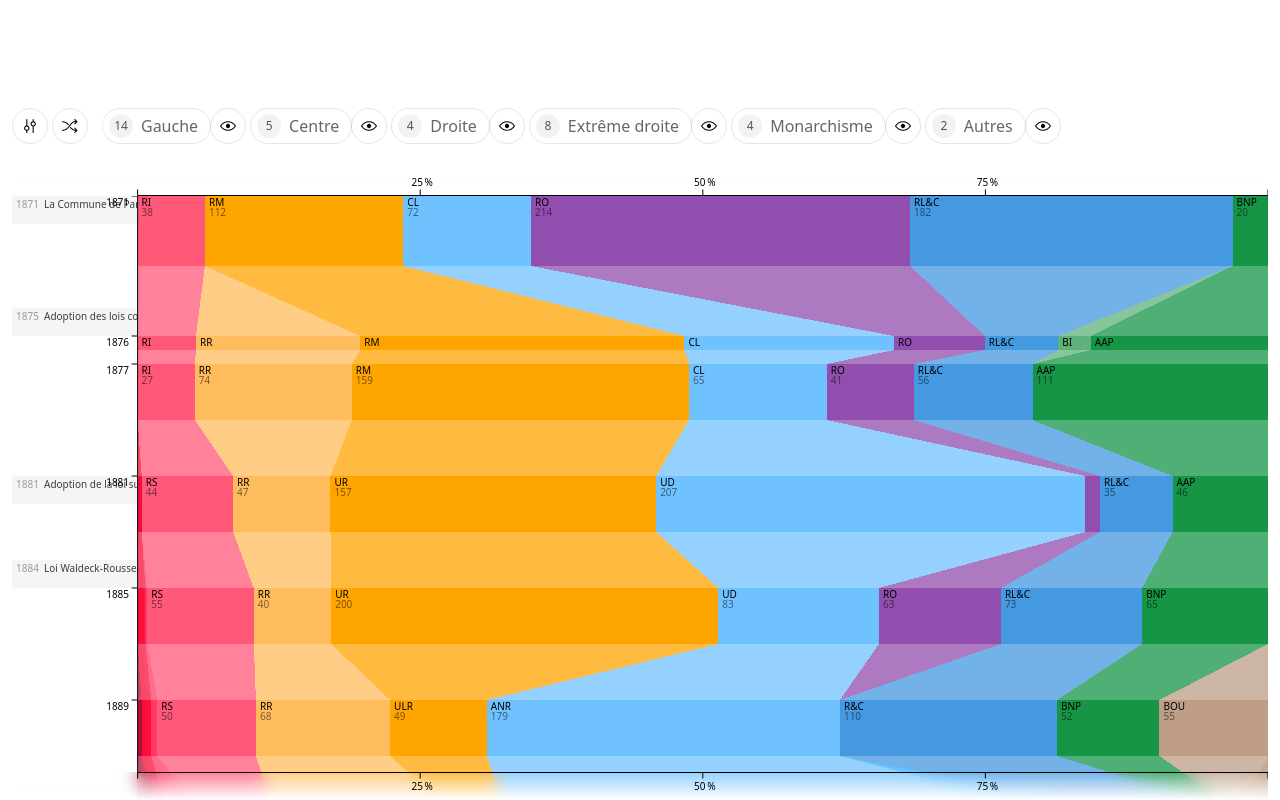
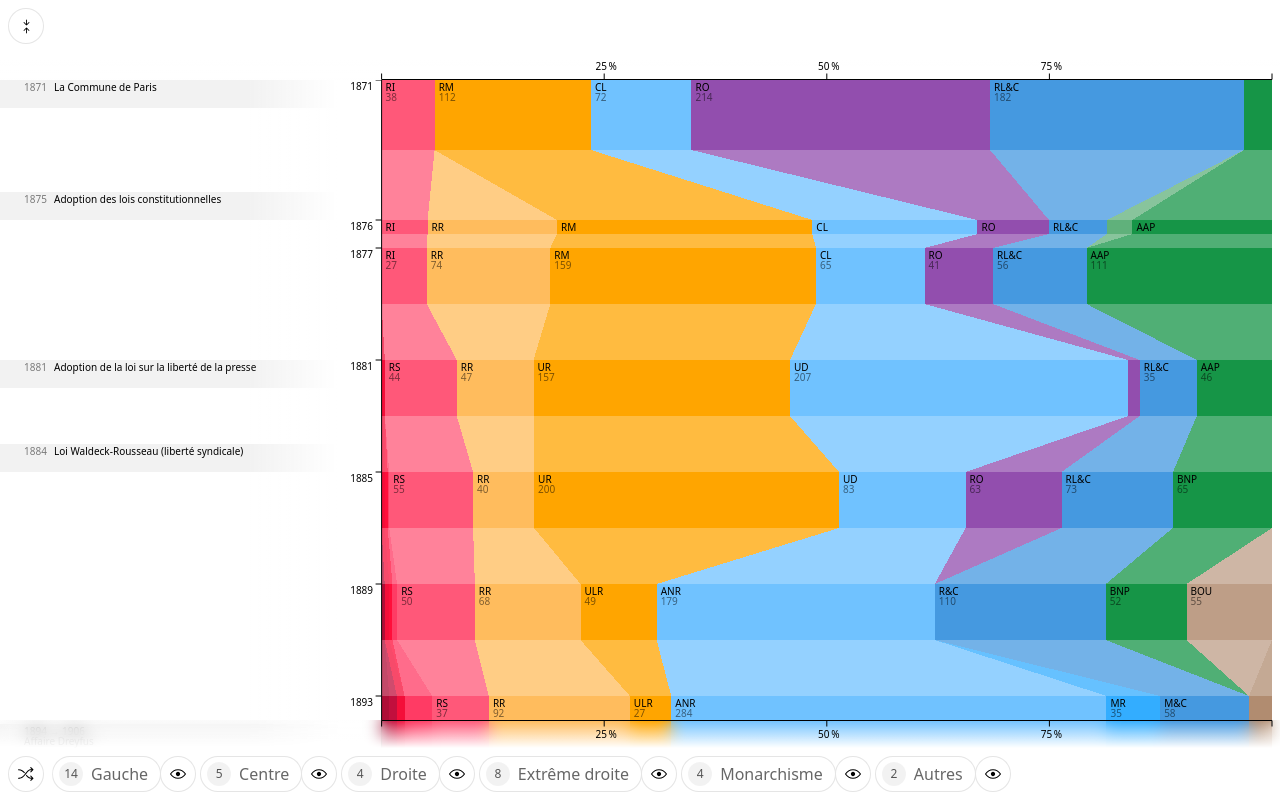
Before and after one commit to ledouxm/legislatures, a Next.js app: page / in a window 1280 px wide. Built offline with nearby package versions, Linux system fonts and the light colour scheme.

Commit message:
feat(settings buttons lines, coalition borders): filters buttons on the bottom, other settings on top, better coalition borders

```diff
--- a/app/page.tsx
+++ b/app/page.tsx
@@ -8,6 +8,9 @@ import { FamilyType } from "../types/family";
 import { RepublicType } from "../types/republic";
 import { CurrentType } from "../types/current";
 import { EventType } from "../types/event";
+import SettingsButton from "../components/appUi/settingsButton";
+import { MixerVerticalIcon } from "@radix-ui/react-icons";
+import SettingsLine from "../components/appUi/settingsLine";
 
 export default function HomePage() {
     const [republics, setRepublics] = useState<RepublicType[] | null>(null);
@@ -58,15 +61,27 @@ export default function HomePage() {
                         </button>
                     </div>
                 </header> */}
-                <FiltersLine
-                    families={families}
-                    setSettingsVisibility={() => setSettingsVisibility(!settingsVisibility)}
-                />
+
+                {/* <div className="fixed z-20 p-2">
+                    <SettingsButton
+                        Icon={MixerVerticalIcon}
+                        onClick={() => setSettingsVisibility(!settingsVisibility)}
+                        label="Paramétrer la visualisation"
+                    />
+                </div> */}
+
+                <SettingsLine />
+
                 <Main
                     republics={republics}
                     currents={currents}
                     events={events}
                     settingsVisibility={settingsVisibility}
+                    setSettingsVisibility={() => setSettingsVisibility(false)}
+                />
+                <FiltersLine
+                    families={families}
+                    // setSettingsVisibility={() => setSettingsVisibility(!settingsVisibility)}
                 />
         </>
     )
--- a/components/appUi/badge.tsx
+++ b/components/appUi/badge.tsx
@@ -7,7 +7,7 @@ export default function Badge({ name, hex, onClick }: { name: string; hex: strin
     return (
         <button
             aria-label={`${name}, détails`}
-            className="bg-opacity-10 text-opacity-90 rounded-lg px-1.5 py-1 sm:py-0.5 text-sm sm:text-base font-normal cursor-pointer hover:bg-opacity-20 hover:text-opacity-100 hover:shadow-sm transition text-nowrap items-center flex gap-1.5"
+            className="bg-opacity-10 text-opacity-90 rounded-lg px-1.5 py-1 sm:py-0.5 text-sm sm:text-base font-normal cursor-pointer hover:bg-opacity-20 hover:text-opacity-100 hover:shadow-sm transition text-nowrap items-center flex gap-1.5 h-7"
             style={{
                 backgroundColor: `rgb(
                     ${color},
--- a/components/appUi/entityDetails.tsx
+++ b/components/appUi/entityDetails.tsx
@@ -164,13 +164,13 @@ export default function EntityDetails() {
     }, []);
 
     return (
-        <div className="fixed z-50 bg-black/25 sm:bg-transparent backdrop-blur-sm sm:backdrop-blur-0 top-0 bottom-0 left-0 right-0 sm:pointer-events-none p-2 sm:p-5 flex items-end justify-center sm:justify-start">
+        <div className="fixed z-50 bg-black/25 sm:bg-transparent backdrop-blur-sm sm:backdrop-blur-0 top-0 bottom-0 left-0 right-0 sm:pointer-events-none p-2 sm:px-5 sm:py-16 flex items-end justify-center sm:justify-start">
             <div
                 ref={detailsRef}
                 className="rounded-2xl shadow-lg w-full sm:w-auto max-w-[28rem] bg-white p-2.5 sm:p-3 flex flex-col gap-2.5 sm:gap-4 border border-black/5 pointer-events-auto"
             >
                 {/* Buttons bar */}
-                <div className="flex justify-between w-full">
+                <div className="flex justify-between w-full items-start">
                     {/* If current, add a button to display or hide it */}
                     {current
                         ? <button
--- a/components/appUi/filtersLine.tsx
+++ b/components/appUi/filtersLine.tsx
@@ -1,15 +1,15 @@
 "use client";
 
-import { MixerVerticalIcon, ReloadIcon, ShuffleIcon } from "@radix-ui/react-icons";
+import { ReloadIcon, ShuffleIcon } from "@radix-ui/react-icons";
 import EntityButton from "./entityButton";
 import { CurrentType } from "../../types/current";
-import { useEffect, useRef, useState } from "react";
+import { useEffect, useRef } from "react";
 import { FamilyType } from "../../types/family";
 import CurrentsFamily from "./currentsFamily";
 import SettingsButton from "./settingsButton";
 import { useVisibleCurrentsContext } from "../utils/currentsContext";
 
-export default function FiltersLine({ families, setSettingsVisibility }: { families: FamilyType[]; setSettingsVisibility: () => void }) {
+export default function FiltersLine({ families }: { families: FamilyType[] }) {
     const scrollRef = useRef<HTMLDivElement>(null);
     const { visibleCurrents, setVisibleCurrents } = useVisibleCurrentsContext();
     const currents = families?.flatMap((family) => family.currents);
@@ -48,16 +48,12 @@ export default function FiltersLine({ families, setSettingsVisibility }: { famil
     }, []);
 
     return (
-        <section className="w-full h-20 md:h-36 px-3 mb-3 md:mb-6 flex items-end max-w-screen-3xl mx-auto">
+        <section className="w-full p-2 flex items-end max-w-screen-3xl mx-auto">
             <div className="w-full flex">
                 {/* List controls */}
                 <div className="flex gap-1 items-center">
                     {/* Settings button */}
-                    <SettingsButton
-                        Icon={MixerVerticalIcon}
-                        onClick={() => setSettingsVisibility()}
-                        label="Paramétrer la visualisation"
-                    />
+
 
                     {/* Shuffle button */}
                     <SettingsButton
@@ -85,9 +81,9 @@ export default function FiltersLine({ families, setSettingsVisibility }: { famil
 
                 {/* Currents list */}
                 <div className="relative overflow-hidden w-full">
-                    <div className="absolute left-0 top-0 h-full w-6 bg-gradient-to-r from-white via-white z-30 pointer-events-none -translate-x-1.5"></div>
-                    <div className="absolute right-0 top-0 h-full w-6 bg-gradient-to-l from-white via-white z-30 pointer-events-none translate-x-1.5"></div>
-                    <div className="overflow-x-scroll h-full flex gap-1 no-scrollbar px-3.5" ref={scrollRef}>
+                    <div className="absolute left-0 top-0 h-full w-4 bg-gradient-to-r from-white via-white z-30 pointer-events-none -translate-x-1.5"></div>
+                    <div className="absolute right-0 top-0 h-full w-4 bg-gradient-to-l from-white via-white z-30 pointer-events-none translate-x-1.5"></div>
+                    <div className="overflow-x-scroll h-full flex gap-1 no-scrollbar px-2" ref={scrollRef}>
                         {families ? families.map((family, index) => (
                             <CurrentsFamily
                                 key={index}
--- a/components/appUi/main.tsx
+++ b/components/appUi/main.tsx
@@ -6,57 +6,41 @@ import Chart from "../chart/chart";
 import { CurrentType } from "../../types/current";
 import { EventType } from "../../types/event";
 import { RepublicType } from "../../types/republic";
-import { FamilyType } from "../../types/family";
 import { TooltipProvider } from "../utils/tooltipContext";
-import { useState } from "react";
-import PercentageButton from "./percentageButton";
+import { useEffect, useRef, useState } from "react";
 import { useDetailsContext } from "../utils/detailsContext";
-import { useTransitionsContext } from "../utils/transitionsContext";
 
 type Props = {
     republics: RepublicType[];
     currents: CurrentType[];
     events: EventType[];
     settingsVisibility: boolean;
+    setSettingsVisibility: () => void;
 }
 
 
-export default function Main({republics, currents, events, settingsVisibility}: Props) {
-    const [axisLeftPercentage, setAxisLeftPercentage] = useState(10);
+export default function Main({republics, currents, events, settingsVisibility, setSettingsVisibility}: Props) {
+    const [axisLeftPercentage, setAxisLeftPercentage] = useState(30);
     const { detailsContent } = useDetailsContext();
     const selectedEntity = detailsContent?.entity;
-    const { transitionsVisibility, setTransitionsVisibility } = useTransitionsContext();
+
+    // Close the settings when the user clicks outside
+    const settingsRef = useRef<HTMLDivElement>(null);
+    useEffect(() => {
+        function handleClickOutside(event: MouseEvent) {
+            if (settingsRef.current && !settingsRef.current.contains(event.target as Node)) {
+                setSettingsVisibility();
+            }
+        }
+        document.addEventListener("mousedown", handleClickOutside);
+        return () => document.removeEventListener("mousedown", handleClickOutside);
+    }, [settingsRef, setSettingsVisibility]);
 
     return (
         <main
-            className="w-full max-w-screen-3xl mx-auto px-3 h-[calc(100dvh-5.75rem)] md:h-[calc(100dvh-10.5rem)]"
+            className="relative w-full max-w-screen-3xl mx-auto h-[calc(100dvh-6.5rem)]"
         >
             <div className="w-full h-full overflow-y-scroll no-scrollbar">
-                <div className={`${settingsVisibility ? "flex" : "hidden"} gap-2 absolute z-20 bg-white bg-opacity-35 backdrop-blur mt-1 px-2.5 py-1.5 rounded-lg border border-black/10`}>
-                    <input
-                        type="range"
-                        name="axisLeft"
-                        id="axisLeft"
-                        min={5}
-                        max={50}
-                        value={axisLeftPercentage}
-                        step={5}
-                        onChange={(e) => setAxisLeftPercentage(Number(e.target.value))}
-                    />
-                    <PercentageButton
-                        percentage={axisLeftPercentage}
-                        deputies={axisLeftPercentage}
-                        totalDeputies={50}
-                        onHover={() => {}}
-                        isPercentage={false}
-                    />
-
-                    <div className="contents">
-                        <input type="checkbox" name="transitions" id="transitions-checkbox" onChange={() => setTransitionsVisibility(!transitionsVisibility)} checked={transitionsVisibility} />
-                        <label htmlFor="transitions-checkbox" className="text-sm">Transitions</label>
-                    </div>
-                </div>
-
                 {/* Chart */}
                 {republics && currents && events && (
                     <TooltipProvider>
--- a/components/appUi/settingsButton.tsx
+++ b/components/appUi/settingsButton.tsx
@@ -16,7 +16,7 @@ export default function SettingsButton({
     return (
         <button
             aria-label={label}
-            className={`group flex items-center justify-center rounded-full border border-black/10 hover:border-black/20 transition text-nowrap gap-2 select-none
+            className={`group flex items-center justify-center rounded-full border border-black/10 hover:border-black/20 transition text-nowrap gap-2 select-none bg-white
                 ${Icon && !name ?
                     'size-9 flex-shrink-0' :
                     'h-9 px-3'
--- /dev/null
+++ b/components/appUi/settingsLine.tsx
@@ -0,0 +1,35 @@
+"use client";
+
+import { HeightIcon } from "@radix-ui/react-icons";
+import SettingsButton from "./settingsButton";
+import { useTransitionsContext } from "../utils/transitionsContext";
+
+function HideTransitionsIcon() {
+    return (
+        <svg width="15" height="15" viewBox="0 0 15 15" fill="none" xmlns="http://www.w3.org/2000/svg">
+            <path fillRule="evenodd" clipRule="evenodd" d="M7.81742 6.36819C7.64168 6.54393 7.35676 6.54393 7.18102 6.36819L4.68102 3.86819C4.50532 3.69245 4.50532 3.40753 4.68102 3.23179C4.85672 3.05606 5.14168 3.05606 5.31742 3.23179L7.04922 4.9636C7.04922 4.9636 7.04922 1.5 7.04922 1C7.04922 0.75 7.25069 0.55 7.49922 0.55C7.74775 0.55 7.94922 0.75 7.94922 1C7.94922 1.28906 7.94922 4.9636 7.94922 4.9636L9.68102 3.23179C9.85676 3.05606 10.1417 3.05606 10.3174 3.23179C10.4932 3.40753 10.4932 3.69246 10.3174 3.8682L7.81742 6.36819Z" fill="black"/>
+            <path fillRule="evenodd" clipRule="evenodd" d="M7.18111 8.63181C7.35685 8.45606 7.64177 8.45606 7.81751 8.63181L10.3175 11.1318C10.4932 11.3075 10.4932 11.5925 10.3175 11.7682C10.1418 11.9439 9.85685 11.9439 9.68111 11.7682L7.94931 10.0364C7.94931 10.0364 7.94931 13.5 7.94931 14C7.94931 14.25 7.74785 14.45 7.49931 14.45C7.25078 14.45 7.04931 14.25 7.04931 14C7.04931 13.7109 7.04931 10.0364 7.04931 10.0364L5.31751 11.7682C5.14177 11.9439 4.85685 11.9439 4.68111 11.7682C4.50538 11.5925 4.50538 11.3075 4.68111 11.1318L7.18111 8.63181Z" fill="black"/>
+        </svg>
+    );
+}
+
+export default function SettingsLine() {
+    const { transitionsVisibility, setTransitionsVisibility } = useTransitionsContext();
+
+    return (
+        <section className="w-full p-2 flex items-end max-w-screen-3xl mx-auto">
+            <div className="w-full flex">
+                <div className="flex gap-1 items-center">
+                    {/* Settings button */}
+
+                    <SettingsButton
+                        Icon={transitionsVisibility ? HideTransitionsIcon : HeightIcon}
+                        onClick={() => setTransitionsVisibility(!transitionsVisibility)}
+                        label={transitionsVisibility ? "Masquer les transitions" : "Afficher les transitions"}
+                    />
+
+                </div>
+            </div>
+        </section>
+    )
+}
--- a/components/chart/chart.tsx
+++ b/components/chart/chart.tsx
@@ -24,7 +24,7 @@ export default function Chart({republics, currents, events, axisLeftPercentage}:
     const [ref, dimensions] = useChartDimensions({
         marginTop: 0,
         marginLeft: 0,
-        marginRight: 0,
+        marginRight: 8,
         marginBottom: 0
     })
 
@@ -49,6 +49,14 @@ export default function Chart({republics, currents, events, axisLeftPercentage}:
 
     // Get the tooltip party
     const { tooltipContent, setTooltipContent } = useTooltipContext();
+
+    // Get the value of the stops positions for the events gradient
+    // Using math.max to avoid negative values, and toFixed to avoid unwanted decimals
+    // The formula use a cross-multiplication to get the percentage of start and end of the gradient
+    // The gradient start at (100 % - (axisSpace * 3)) and end at (100 % - axisSpace) to be sure axis has always a white background
+    const axisSpace = 44; // Width of the Y axis + padding
+    const gradientStart = Math.max((((axisLeftPosition - (axisSpace * 3)) * 100) / axisLeftPosition), 0).toFixed(2);
+    const gradientEnd = Math.max((((axisLeftPosition - axisSpace) * 100) / axisLeftPosition), 0).toFixed(2);
 
     return (
         <div
@@ -76,10 +84,11 @@ export default function Chart({republics, currents, events, axisLeftPercentage}:
             {/* Chart */}
             <svg
                 width={dimensions.width}
-                height={svgHeight}
+                height={svgHeight - 1} // -1 to avoid bottom coalition border on last legislature
                 onMouseLeave={() => setTooltipContent(null)}
             >
                 {/* Events */}
+                <g className="events">
                     {events.map((event, index) => {
                         return (
                             <Event
@@ -90,8 +99,24 @@ export default function Chart({republics, currents, events, axisLeftPercentage}:
                                 firstLegislature={firstLegislature}
                             />
                         )
-                })
-                }
+                    })}
+                </g>
+
+                {/* Gradient over events */}
+                <rect
+                    x={0}
+                    y={0}
+                    width={axisLeftPosition}
+                    height={svgHeight}
+                    fill="url(#events-gradient)"
+                    className="pointer-events-none"
+                />
+                <defs>
+                    <linearGradient id="events-gradient">
+                        <stop offset={`${gradientStart}%`} stopColor="white" stopOpacity={0} />
+                        <stop offset={`${gradientEnd}%`} stopColor="white" stopOpacity={1} />
+                    </linearGradient>
+                </defs>
 
                 {/* Legislatures */}
                 {republics.map(republic => (
@@ -130,7 +155,6 @@ export default function Chart({republics, currents, events, axisLeftPercentage}:
                         axisRevert={true}
                     />
                 </svg>
-
             </div>
 
             {/* Tooltip */}
--- a/components/chart/event.tsx
+++ b/components/chart/event.tsx
@@ -1,50 +1,72 @@
-export default function Event({event, axisLeftPosition, minHeight, firstLegislature}) {
+import { motion } from "framer-motion";
+import { EventType } from "../../types/event";
+
+type Props = {
+    event: EventType;
+    axisLeftPosition: number;
+    minHeight: number;
+    firstLegislature: number;
+}
+
+export default function Event({event, axisLeftPosition, minHeight, firstLegislature}: Props) {
     const beginDate = new Date(event.begin).getFullYear();
     const endDate = new Date(event.end).getFullYear();
 
-    // if axisLeftPosition is 50 or less opacity is 0, if axisLeftPosition is minWidth opacity is 1, between 0 and minWidth opacity is linear
-    const minWidth = 150;
-    const opacity = Math.min(1, Math.max(0, (axisLeftPosition - 50) / (minWidth - 50)));
+    const y = (beginDate - firstLegislature) * minHeight;
+    const height = ((endDate - beginDate) * minHeight) || minHeight;
 
+    const textStart = 24;
+
+    const transitionDuration = 0.5;
 
     return (
-        <g
+        <motion.g
             key={event.title}
-            transform={`translate(0, ${(beginDate - firstLegislature) * minHeight})`}
-            opacity={opacity}
-            clipPath="url(#clip)"
+            clipPath={`url(#clip-${event.begin})`}
+            initial={{
+                y: y,
+                opacity: "0.1"
+            }}
+            animate={{
+                y: y,
+                opacity: "1"
+            }}
+            transition={{ duration: transitionDuration }}
         >
             {/* Clip */}
             <defs>
-                <clipPath id="clip">
-                    <rect
+                <clipPath id={`clip-${event.begin}`}>
+                    <motion.rect
                         x="0"
                         y="0"
                         width={axisLeftPosition}
-                        height="100%"
+                        initial={{ height: height }}
+                        animate={{ height: height }}
+                        transition={{ duration: transitionDuration }}
                     />
                 </clipPath>
             </defs>
 
             {/* Event rectangle */}
-            <rect
+            <motion.rect
                 x={0}
                 y={0}
                 width={axisLeftPosition}
-                height={((endDate - beginDate) * minHeight) || minHeight}
-                fill="#F2F2F2"
+                initial={{ height: height }}
+                animate={{ height: height }}
+                transition={{ duration: transitionDuration }}
+                fill="black"
+                fillOpacity={0.05}
             />
 
             {/* Event Date */}
             <text
-                x={4}
-                y={9}
-                dominantBaseline="middle"
+                x={textStart}
+                y={10.5}
                 textAnchor="left"
                 fill="currentColor"
                 opacity={0.5}
                 fontSize={10}
-                width={axisLeftPosition}
             >
                 {endDate !== beginDate ? `${beginDate} → ${endDate}` : beginDate}
             </text>
@@ -52,21 +74,19 @@ export default function Event({event, axisLeftPosition, minHeight, firstLegislat
             {/* Event Title */}
             <text
                 x={endDate !== beginDate
-                    ? 4
-                    : 32
+                    ? textStart
+                    : textStart + 30
                 }
                 y={endDate !== beginDate
-                    ? 20
-                    : 9
+                    ? 21
+                    : 10.5
                 }
-                dominantBaseline="middle"
                 textAnchor="left"
                 fill="currentColor"
                 fontSize={10}
-                width={axisLeftPosition}
             >
                 {event.title}
             </text>
-        </g>
+        </motion.g>
     )
 }
--- a/public/data/events.json
+++ b/public/data/events.json
@@ -85,12 +85,6 @@
             "keyword": "Déclaration Schuman"
           },
           {
-            "begin": "1954-07-20",
-            "end": "1954-07-20",
-            "title": "Accords de Genève",
-            "keyword": "Accords de Genève (1954)"
-          },
-          {
             "begin": "1954-11-01",
             "end": "1962-03-19",
             "title": "Guerre d'Algérie",
@@ -98,21 +92,9 @@
           },
           {
             "begin": "1956-03-02",
-            "end": "1956-03-02",
-            "title": "Indépendance du Maroc",
+            "end": "1956-03-20",
+            "title": "Indépendance du Maroc et de la Tunisie",
             "keyword": "Indépendance du Maroc"
-          },
-          {
-            "begin": "1956-03-20",
-            "end": "1956-03-20",
-            "title": "Indépendance de la Tunisie",
-            "keyword": "Indépendance de la Tunisie"
-          },
-          {
-            "begin": "1956-11-05",
-            "end": "1956-11-05",
-            "title": "Crise de Suez",
-            "keyword": "Crise du canal de Suez"
           },
           {
             "begin": "1958-05-13",
@@ -121,34 +103,10 @@
             "keyword": "Crise de mai 1958"
           },
           {
-            "begin": "1958-06-01",
-            "end": "1958-06-01",
-            "title": "Investiture de Charles de Gaulle comme président du Conseil",
-            "keyword": "Charles de Gaulle"
-          },
-          {
-            "begin": "1958-09-28",
-            "end": "1958-09-28",
-            "title": "Référendum constitutionnel approuvant la Cinquième République",
-            "keyword": "Référendum de 1958 sur la Constitution française"
-        },
-        {
-            "begin": "1958-09-28",
-            "end": "1958-09-28",
-            "title": "Référendum sur l'adoption de la Constitution de la Cinquième République",
-            "keyword": "Référendum de 1958 sur la Constitution française"
-          },
-          {
             "begin": "1962-03-18",
             "end": "1962-03-18",
             "title": "Accords d'Évian et fin de la guerre d'Algérie",
             "keyword": "Accords d'Évian"
-          },
-          {
-            "begin": "1962-10-28",
-            "end": "1962-10-28",
-            "title": "Référendum sur l'élection du président de la République au suffrage universel",
-            "keyword": "Référendum de 1962 sur l'élection au suffrage universel"
           },
           {
             "begin": "1968-05-02",
```
Also changed, not shown: components/chart/partyBar.tsx (+44 -27 lines). Lines whose indentation alone changed are shown as unchanged.
